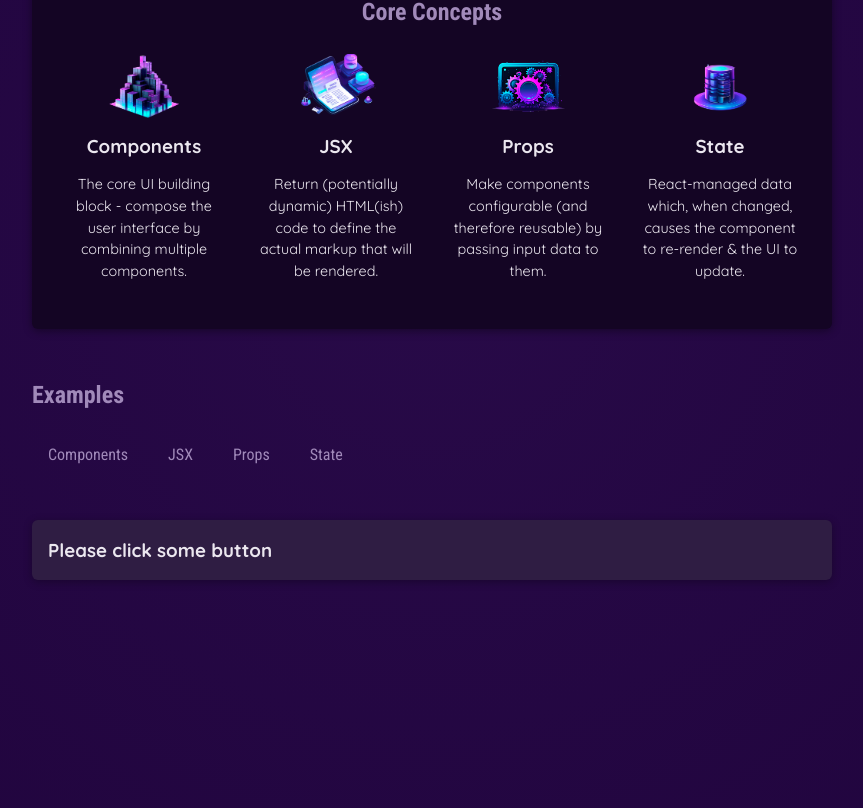
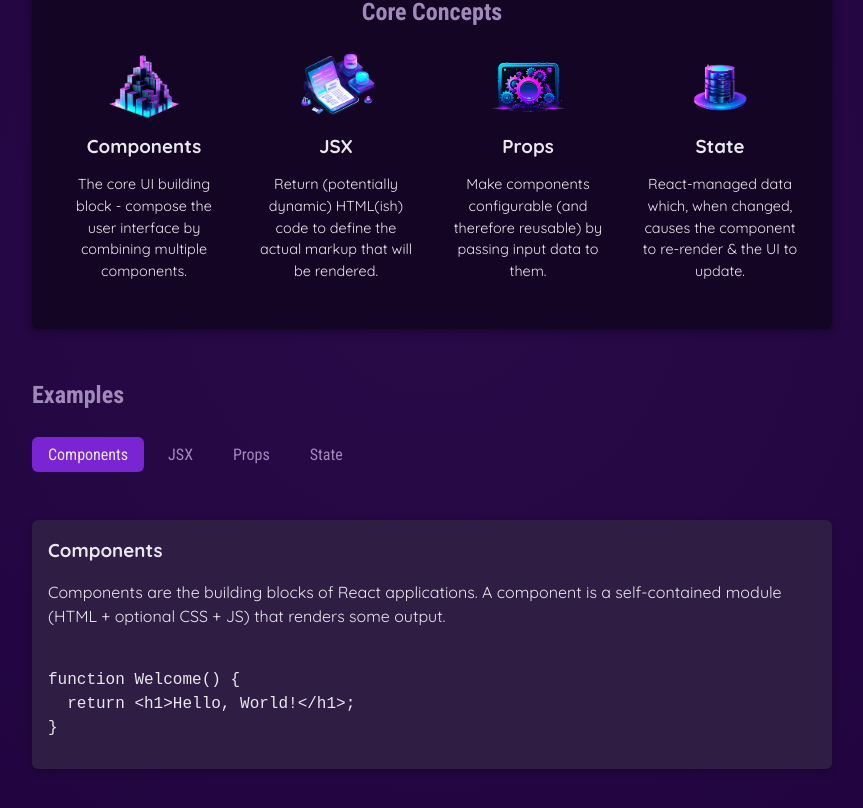
Before and after one commit to Saitejavarma30/react, a React (Create React App) app in the folder project-1/: page / in a window 1280 px wide. Shown: the part 370-1178 px from the top of the page, without its empty margins (208-1071 px from the left). Built offline with nearby package versions, Linux system fonts and the light colour scheme.

Commit message:
end project

```diff
--- a/project-1/src/components/App/index.tsx
+++ b/project-1/src/components/App/index.tsx
@@ -1,25 +1,23 @@
 import React, { useState } from "react";
 import "./App.css";
 import CoreConcept from "../CoreConcept";
-import { CORE_CONCEPTS } from "../../data";
+import { CORE_CONCEPTS, EXAMPLES, ExamplesTitleType } from "../../data";
 import Image from "../../assets/react-core-concepts.png";
 import Header from "../Header";
 import TabButton from "../TabButton";
 import ExampleSection from "../ExampleSection";
+import TabContent from "../TabContent";
 
 const App: React.FC = () => {
   const text = ["Fundamental", "Core", "Basic"];
-  const [selectedButton, setSelectedButton] = useState<string>(
-    "Please click some button"
-  );
+  const [selectedButton, setSelectedButton] = useState<string>("components");
 
   const randomElement = (max: number): string => {
     return text[Math.floor(Math.random() * max)];
   };
 
-  const handleClick = (selectButton: string) => {
+  const handleClick = (selectButton: ExamplesTitleType) => {
     setSelectedButton(selectButton);
-    console.log(selectedButton);
   };
 
   return (
@@ -39,6 +37,7 @@
             onSelect={() => {
               handleClick("components");
             }}
+            selected={"components" === selectedButton}
           >
             Components
           </TabButton>
@@ -46,6 +45,7 @@
             onSelect={() => {
               handleClick("jsx");
             }}
+            selected={"jsx" === selectedButton}
           >
             JSX
           </TabButton>
@@ -53,6 +53,7 @@
             onSelect={() => {
               handleClick("props");
             }}
+            selected={"props" === selectedButton}
           >
             Props
           </TabButton>
@@ -60,17 +61,16 @@
             onSelect={() => {
               handleClick("state");
             }}
+            selected={"state" === selectedButton}
           >
             State
           </TabButton>
         </ExampleSection>
-        <div id="tab-content">
-          <h3>{selectedButton}</h3>
-          {/* <p></p>
-          <pre>
-            <code></code>
-          </pre> */}
-        </div>
+        {selectedButton && (
+          <TabContent
+            {...EXAMPLES[selectedButton as ExamplesTitleType]}
+          ></TabContent>
+        )}
       </main>
     </>
   );
--- a/project-1/src/components/TabButton/index.tsx
+++ b/project-1/src/components/TabButton/index.tsx
@@ -3,12 +3,19 @@
 type TabButtonProps = {
   children: ReactNode;
   onSelect: () => void;
+  selected: boolean;
 };
 
-const TabButton: React.FC<TabButtonProps> = ({ children, onSelect }) => {
+const TabButton: React.FC<TabButtonProps> = ({
+  children,
+  onSelect,
+  selected,
+}) => {
   return (
     <li>
-      <button onClick={onSelect}>{children}</button>
+      <button className={selected ? "active" : ""} onClick={onSelect}>
+        {children}
+      </button>
     </li>
   );
 };
--- /dev/null
+++ b/project-1/src/components/TabContent/index.tsx
@@ -0,0 +1,15 @@
+import { ExampleType } from "../../data";
+
+const TabContent: React.FC<ExampleType> = ({ title, description, code }) => {
+  return (
+    <div id="tab-content">
+      <h3>{title}</h3>
+      <p>{description}</p>
+      <pre>
+        <code>{code}</code>
+      </pre>
+    </div>
+  );
+};
+
+export default TabContent;
--- a/project-1/src/data.ts
+++ b/project-1/src/data.ts
@@ -3,7 +3,28 @@
 import jsxImg from "./assets/jsx-ui.png";
 import stateImg from "./assets/state-mgmt.png";
 
-export const CORE_CONCEPTS = [
+export type CoreConceptsObject = {
+  image: string;
+  title: string;
+  description: string;
+}[];
+
+export type ExamplesTitleType = "components" | "jsx" | "props" | "state";
+
+export type ExampleType = {
+  title: string;
+  description: string;
+  code: string;
+};
+
+export type Examples = {
+  components: ExampleType;
+  jsx: ExampleType;
+  props: ExampleType;
+  state: ExampleType;
+};
+
+export const CORE_CONCEPTS: CoreConceptsObject = [
   {
     image: componentsImg,
     title: "Components",
```
Also changed, not shown: project-1/temp.js (deleted, +0 -32 lines).
